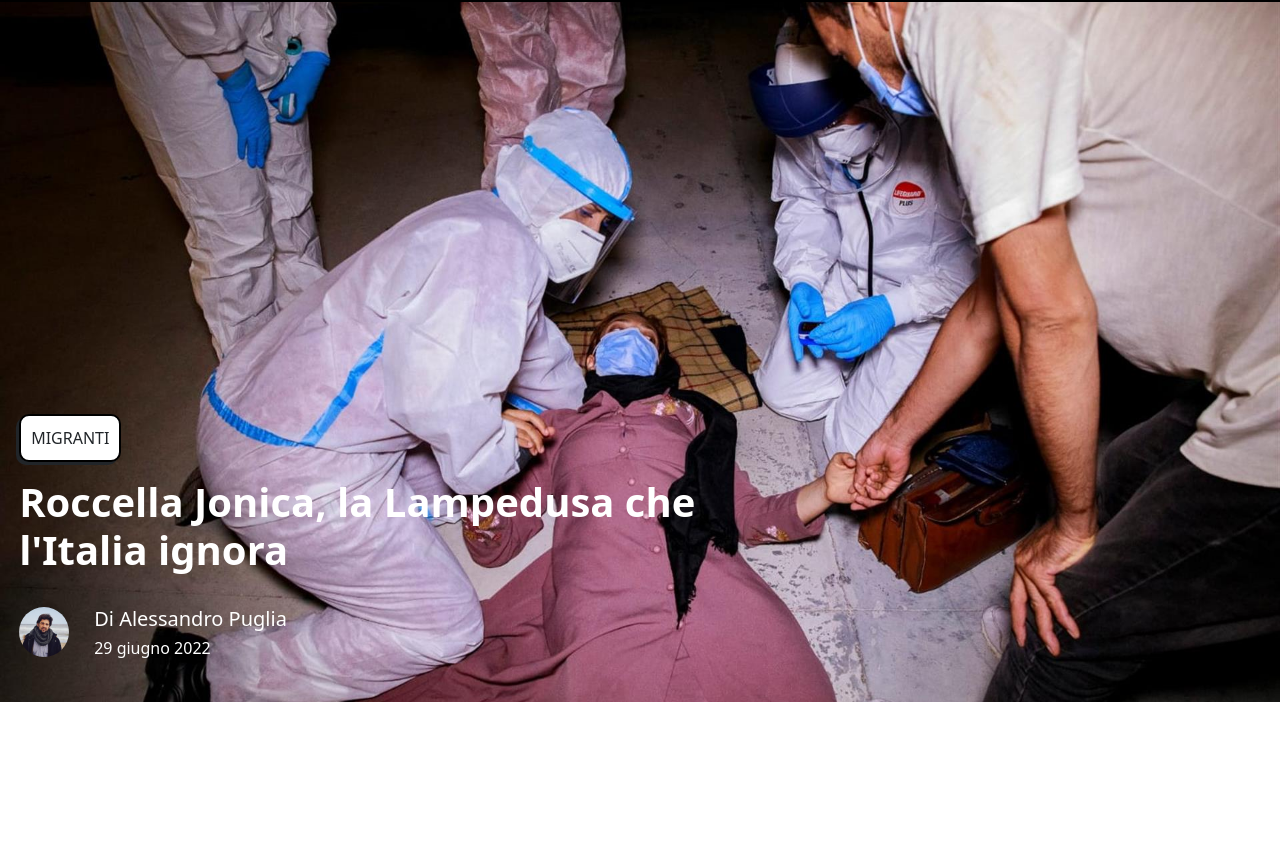
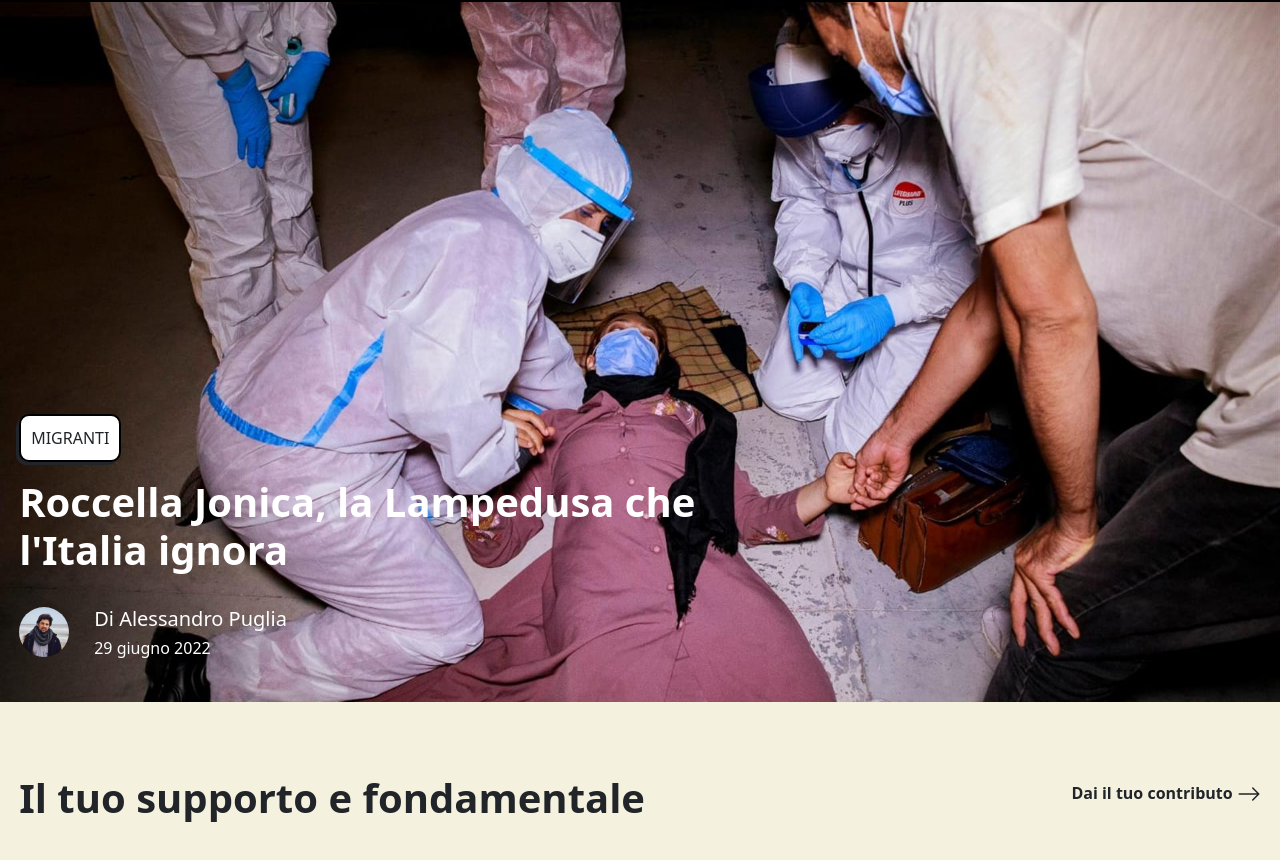
Before and after one commit to AndreaMargutti/retex_design, a Vue app: page / in a window 1280 px wide. Shown: the part 413-1273 px from the top of the page. Before the commit the page ends 1115 px from the top, so only its background shows below. Built offline with nearby package versions, Linux system fonts and the light colour scheme.

Commit message:
add cta components

```diff
--- /dev/null
+++ b/src/components/main/AppCTA.vue
@@ -0,0 +1,34 @@
+<script>
+export default {
+  data() {
+    return {
+        name: 'AppCTA',
+    }
+  }
+}
+</script>
+
+<template>
+    <div class="d-flex justify-content-between align-items-center">
+        <h1>Il tuo supporto e fondamentale</h1>
+        <p>
+            Dai il tuo contributo
+            <svg xmlns="http://www.w3.org/2000/svg" width="24" height="24" fill="currentColor" class="bi bi-arrow-right" viewBox="0 0 16 16">
+                <path fill-rule="evenodd" d="M1 8a.5.5 0 0 1 .5-.5h11.793l-3.147-3.146a.5.5 0 0 1 .708-.708l4 4a.5.5 0 0 1 0 .708l-4 4a.5.5 0 0 1-.708-.708L13.293 8.5H1.5A.5.5 0 0 1 1 8"/>
+            </svg>
+        </p>
+    </div>
+</template>
+
+<style scoped lang="scss">
+
+div {
+    min-height: 200px;
+    padding: 1.2rem;
+    background-color: #f4f1de;
+}
+
+h1, p {
+    font-weight: 600;
+}
+</style>
--- a/src/components/main/AppMain.vue
+++ b/src/components/main/AppMain.vue
@@ -1,9 +1,15 @@
 <script>
+import AppCTA from './AppCTA.vue';
+
 export default {
   data() {
     return {
      name: 'AppMain',
     }
+  },
+
+  components: {
+    AppCTA,
   }
 }
 </script>
@@ -25,6 +31,10 @@ export default {
       </figure>
     </div>
   </section>
+
+  <!-- Inserisco componente CTA -->
+  <AppCTA />
+
 </template>
 
 <style scoped lang="scss">
```
